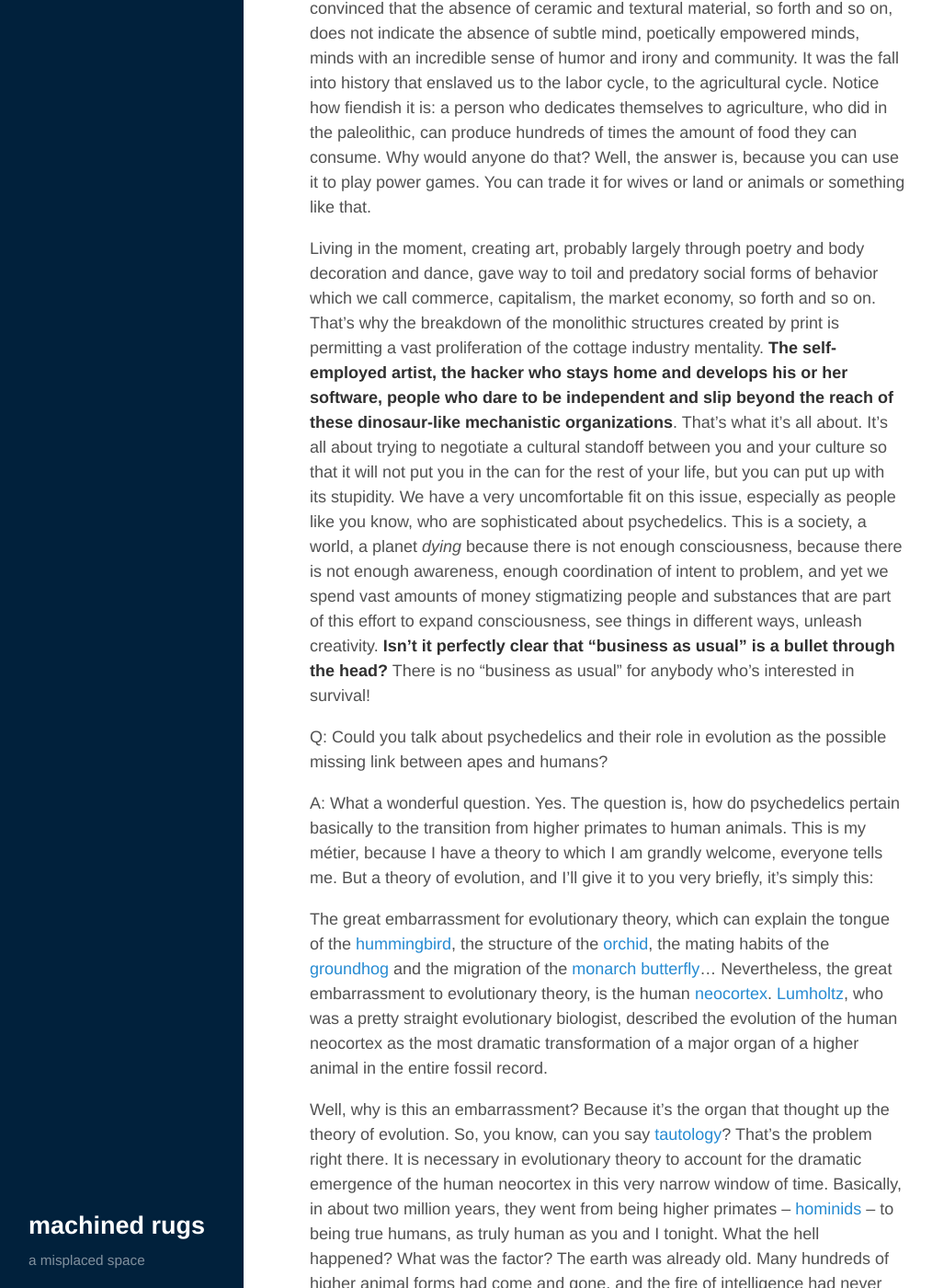
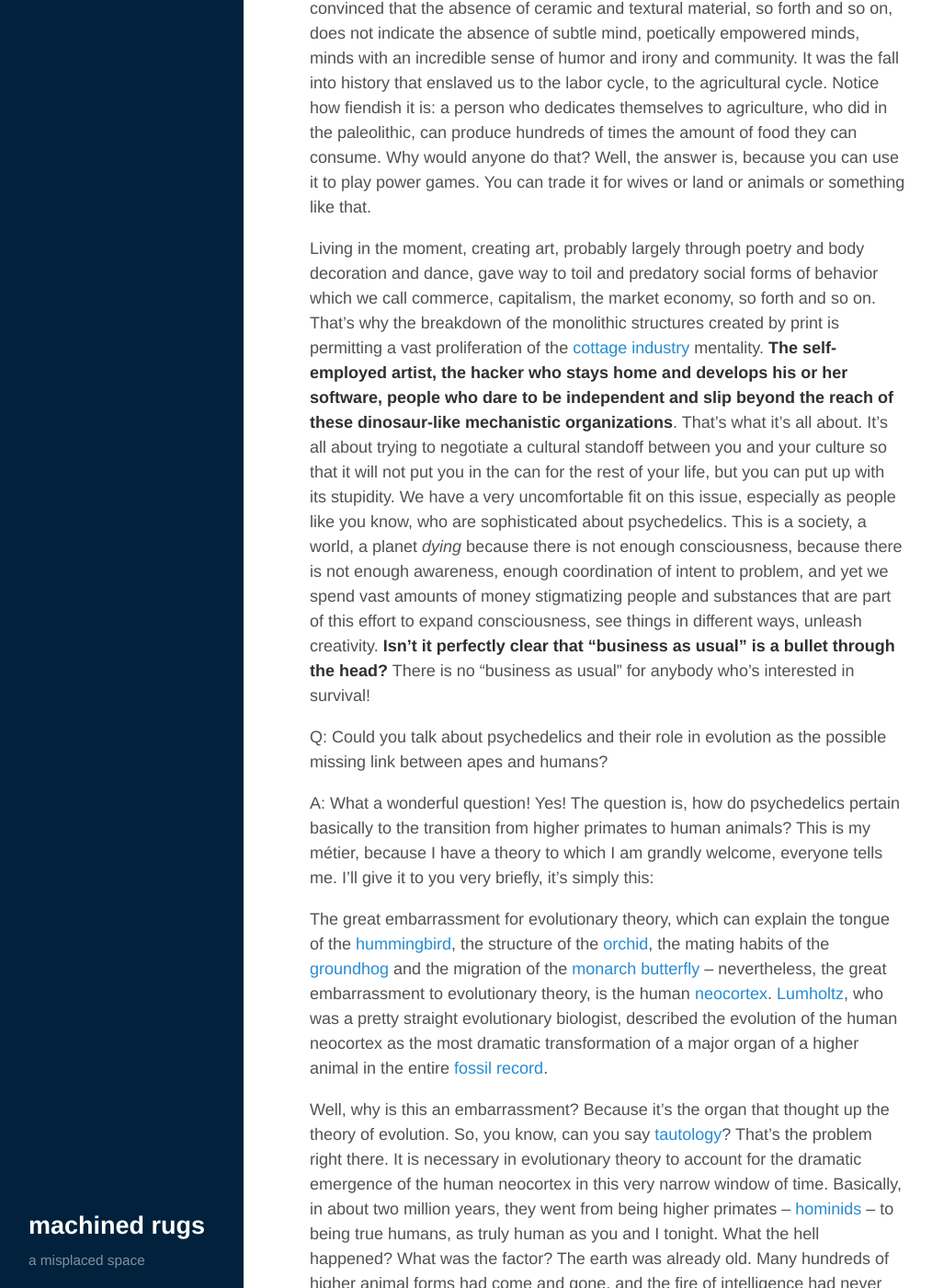
Before and after one commit to erdence/erdence.github.io, a Jekyll site: the page built from _posts/2015-10-29-mckenna-machines.markdown, in a window 1280 px wide and 1400 px high, scrolled down 17748 px. Shown: the whole window at 92% size, without its empty margins (5-1019 px from the left). Built offline with Jekyll 4.4.1, drawn with Linux system fonts in a browser that asks for light colours; some of the changed text lies outside the part shown.

Commit message:
Corrections

```diff
--- a/_posts/2015-10-29-mckenna-machines.markdown
+++ b/_posts/2015-10-29-mckenna-machines.markdown
@@ -136,7 +136,7 @@
 
 The psychedelics bring this to a white hot focus, and it's out of that white hot focus that the alchemical machinery of transformation will be forged. It will not be like the things which have come from the industrial economy. **They will not be profane machines. They will be spiritual machines**. [Alchemical gold](https://en.wikipedia.org/wiki/Alchemy). The universal [Panacea](https://en.wikipedia.org/wiki/Panacea) that [Renaissance magic](https://en.wikipedia.org/wiki/Renaissance_magic) dared to dream at the end of the 16th century.
 
-We are reaching out toward this mind-child that will be born from the intellectual loins of our culture, and to my mind it's the most exciting and transformative thing that has ever happened on this planet. The miracle is that we are present, not only to witness it, but to be part of it, and to be raised up in an epiphany that will redeem the horror of history as nothing else can or could. Redeem the horror of history, through a transformation of the human soul into a galaxy-roving vehicle via our machines and our drugs and the externalization of our souls. Thank you.
+We are reaching out toward this mind-child that will be born from the intellectual loins of our culture, and to my mind it's the most exciting and transformative thing that has ever happened on this planet. The miracle is that we are present, not only to witness it, but to be part of it, and to be raised up in an epiphany that will redeem the horror of history as nothing else can or could. Redeem the horror of history through a transformation of the human soul into a galaxy-roving vehicle, via our machines and our drugs and the externalization of our souls. Thank you.
 
 *End of talk. Beginning of Q&A.*
 
@@ -152,7 +152,7 @@
 
 A: Are you sure? First of all, there is this research -- I'm not a neurophysiologist, but you've probably all heard this research -- that you actually make decisions before your conscious ego is aware that the decision has been made, so there's a slight time lag. When you think you're making certain kinds of decisions, brainwave study shows it's already a done deal. Time is set by the cycle speed of the hardware you're running on. You know, the human body -- we can argue about its different parts -- but it roughly runs at about 100 Hertz. Very slow. Well, if there is any meaning to the phrase "upload a human being into circuitry" -- a lot of [Greg Egan](https://en.wikipedia.org/wiki/Greg_Egan)'s fiction is based around the idea that you can copy yourself into a machine, you can turn yourself into software -- but that when you enter the machine environment that's running at 1000 Mhz, you perceive that as vast amounts of time. In other words, all time is, is how much change you can pack into a second. If a second seems to last a thousand years, then 10 seconds is 10,000 years.
 
-One could imagine a technology just in a science fiction mood, where they would come to you in your hospital bed and say: "You have five minutes of life left. Would you like to die, or would you like the five minutes to be stretched to a 150,000 years by prosthetic and technical means? You're still going to die in five minutes, but you will be able to [lead your elephants over the Alps](https://en.wikipedia.org/wiki/Hannibal%27s_crossing_of_the_Alps) and write the plays of [Shakespeare](https://en.wikipedia.org/wiki/William_Shakespeare) and [conquer the New World](https://en.wikipedia.org/wiki/Conquest_of_the_New_World) and still have plenty of time on your hands. In other words, **time is going to become a very plastic medium**. Now that is a kind of time travel. Could there be time travel à la [H.G. Wells](https://en.wikipedia.org/wiki/H._G._Wells), where you climb onto the saddle of the time machine and then day follows night like the flapping of a great black wing until all merges into a continuous grayness and then you find yourself confronting [Yvette Mimieux](https://en.wikipedia.org/wiki/Yvette_Mimieux) in the year 1 billion A.D. or something like that? It's possible.
+One could imagine a technology just in a science fiction mood, where they would come to you in your hospital bed and say: "You have five minutes of life left. Would you like to die, or would you like the five minutes to be stretched to a 150,000 years by prosthetic and technical means? You're still going to die in five minutes, but you will be able to [lead your elephants over the Alps](https://en.wikipedia.org/wiki/Hannibal%27s_crossing_of_the_Alps) and write the plays of [Shakespeare](https://en.wikipedia.org/wiki/William_Shakespeare) and [conquer the New World](https://en.wikipedia.org/wiki/Conquest_of_the_New_World) and still have plenty of time on your hands." In other words, **time is going to become a very plastic medium**. Now that is a kind of time travel. Could there be time travel à la [H.G. Wells](https://en.wikipedia.org/wiki/H._G._Wells), where you climb onto the saddle of the time machine and then day follows night like the flapping of a great black wing until all merges into a continuous grayness and then you find yourself confronting [Yvette Mimieux](https://en.wikipedia.org/wiki/Yvette_Mimieux) in the year 1 billion A.D. or something like that? It's possible.
 
 Time travel was completely out of left field 10 years ago, and in the last 18 months there have been hundreds of articles on time travel in [Physical Review](https://en.wikipedia.org/wiki/Physical_Review) and other places. There are even schemes for time travel that *would work*, they just require god-like technological abilities. In other words, if you could build a cylinder with the diameter of the planet Saturn that was 10 [AU](https://en.wikipedia.org/wiki/Astronomical_unit) in length, and could spin it at 95% of the speed of light, then it would wrap [space-time](https://en.wikipedia.org/wiki/Spacetime) around itself like toilet paper, and as you travel up the transverse dimension, you would find yourself travelling in time. [Kurt Gödel](https://en.wikipedia.org/wiki/Kurt_G%C3%B6del) showed this in 1949 and [that paper](https://en.wikipedia.org/wiki/G%C3%B6del_metric) has been lying around. Obviously, that's a tough way to do it, but it's a tough thing to do!
 
@@ -178,14 +178,14 @@
 
 This is what people were doing up until the invention of agriculture. I'm absolutely convinced that the absence of ceramic and textural material, so forth and so on, does not indicate the absence of subtle mind, poetically empowered minds, minds with an incredible sense of humor and irony and community. It was the fall into history that enslaved us to the labor cycle, to the agricultural cycle. Notice how fiendish it is: a person who dedicates themselves to agriculture, who did in the paleolithic, can produce hundreds of times the amount of food they can consume. Why would anyone do that? Well, the answer is, because you can use it to play power games. You can trade it for wives or land or animals or something like that.
 
-Living in the moment, creating art, probably largely through poetry and body decoration and dance, gave way to toil and predatory social forms of behavior which we call commerce, capitalism, the market economy, so forth and so on. That's why the breakdown of the monolithic structures created by print is permitting a vast proliferation of the cottage industry mentality. **The self-employed artist, the hacker who stays home and develops his or her software, people who dare to be independent and slip beyond the reach of these dinosaur-like mechanistic organizations**. That's what it's all about. It's all about trying to negotiate a cultural standoff between you and your culture so that it will not put you in the can for the rest of your life, but you can put up with its stupidity. We have a very uncomfortable fit on this issue, especially as people like you know, who are sophisticated about psychedelics.
+Living in the moment, creating art, probably largely through poetry and body decoration and dance, gave way to toil and predatory social forms of behavior which we call commerce, capitalism, the market economy, so forth and so on. That's why the breakdown of the monolithic structures created by print is permitting a vast proliferation of the [cottage industry](https://en.wikipedia.org/wiki/Putting-out_system#Cottage_industry) mentality. **The self-employed artist, the hacker who stays home and develops his or her software, people who dare to be independent and slip beyond the reach of these dinosaur-like mechanistic organizations**. That's what it's all about. It's all about trying to negotiate a cultural standoff between you and your culture so that it will not put you in the can for the rest of your life, but you can put up with its stupidity. We have a very uncomfortable fit on this issue, especially as people like you know, who are sophisticated about psychedelics.
 This is a society, a world, a planet *dying* because there is not enough consciousness, because there is not enough awareness, enough coordination of intent to problem, and yet we spend vast amounts of money stigmatizing people and substances that are part of this effort to expand consciousness, see things in different ways, unleash creativity. **Isn't it perfectly clear that "business as usual" is a bullet through the head?** There is no "business as usual" for anybody who's interested in survival!
 
 Q: Could you talk about psychedelics and their role in evolution as the possible missing link between apes and humans?
 
-A: What a wonderful question. Yes. The question is, how do psychedelics pertain basically to the transition from higher primates to human animals. This is my métier, because I have a theory to which I am grandly welcome, everyone tells me. But a theory of evolution, and I'll give it to you very briefly, it's simply this:
+A: What a wonderful question! Yes! The question is, how do psychedelics pertain basically to the transition from higher primates to human animals? This is my métier, because I have a theory to which I am grandly welcome, everyone tells me. I'll give it to you very briefly, it's simply this:
 
-The great embarrassment for evolutionary theory, which can explain the tongue of the [hummingbird](https://en.wikipedia.org/wiki/Hummingbird), the structure of the [orchid](https://en.wikipedia.org/wiki/Orchidaceae), the mating habits of the [groundhog](https://en.wikipedia.org/wiki/Groundhog) and the migration of the [monarch butterfly](https://en.wikipedia.org/wiki/Monarch_butterfly)... Nevertheless, the great embarrassment to evolutionary theory, is the human [neocortex](https://en.wikipedia.org/wiki/Neocortex). [Lumholtz](https://en.wikipedia.org/wiki/Carl_Sofus_Lumholtz), who was a pretty straight evolutionary biologist, described the evolution of the human neocortex as the most dramatic transformation of a major organ of a higher animal in the entire fossil record.
+The great embarrassment for evolutionary theory, which can explain the tongue of the [hummingbird](https://en.wikipedia.org/wiki/Hummingbird), the structure of the [orchid](https://en.wikipedia.org/wiki/Orchidaceae), the mating habits of the [groundhog](https://en.wikipedia.org/wiki/Groundhog) and the migration of the [monarch butterfly](https://en.wikipedia.org/wiki/Monarch_butterfly) -- nevertheless, the great embarrassment to evolutionary theory, is the human [neocortex](https://en.wikipedia.org/wiki/Neocortex). [Lumholtz](https://en.wikipedia.org/wiki/Carl_Sofus_Lumholtz), who was a pretty straight evolutionary biologist, described the evolution of the human neocortex as the most dramatic transformation of a major organ of a higher animal in the entire [fossil record](https://en.wikipedia.org/wiki/Fossil#Fossil_record).
 
 Well, why is this an embarrassment? Because it's the organ that thought up the theory of evolution. So, you know, can you say [tautology](https://en.wikipedia.org/wiki/Tautology_(rhetoric))? That's the problem right there. It is necessary in evolutionary theory to account for the dramatic emergence of the human neocortex in this very narrow window of time. Basically, in about two million years, they went from being higher primates -- [hominids](https://en.wikipedia.org/wiki/Hominidae) -- to being true humans, as truly human as you and I tonight. What the hell happened? What was the factor? The earth was already old. Many hundreds of higher animal forms had come and gone, and the fire of intelligence had never been kindled. So what happened?
 
```
Also changed, not shown: other parts of _posts/2015-10-29-mckenna-machines.markdown (+1 -1 lines), _posts/2016-02-01-mckenna-abyss.markdown (+7 -0 lines).
